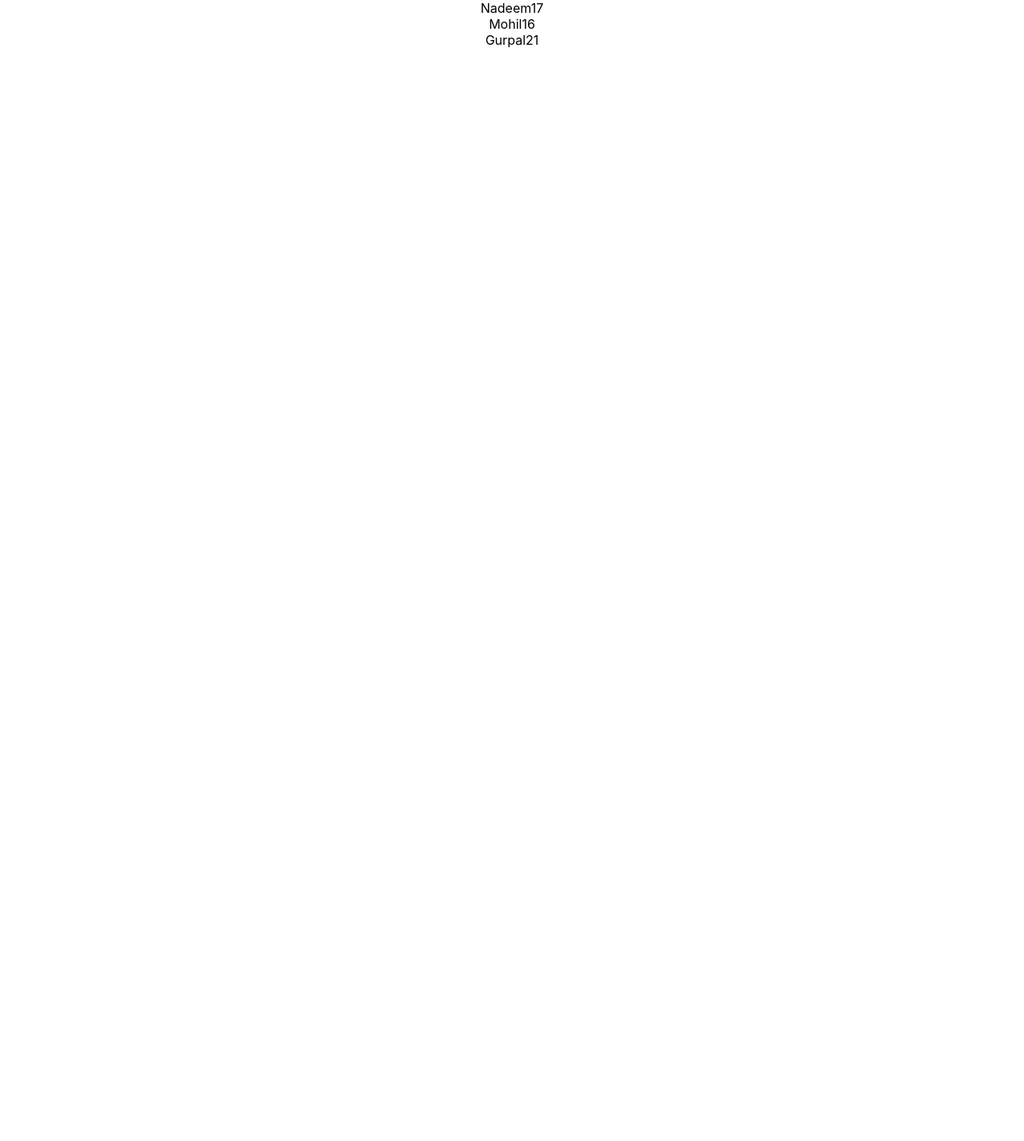
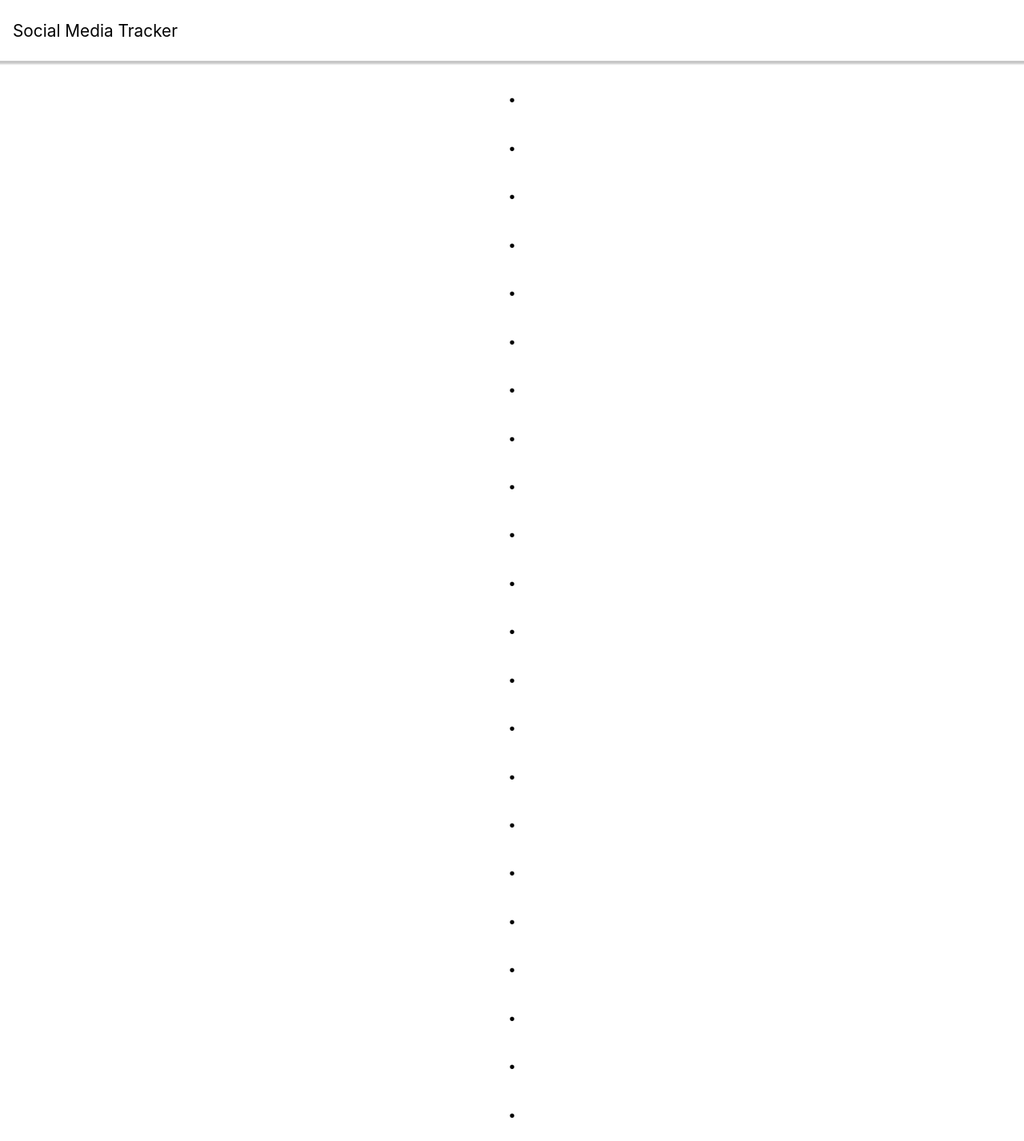
Before and after one commit to Nadeem-Mohamed/Social-Media-Tracker, a React (Create React App) app in the folder frontend/social-media-tracker/: page / in a window 1280 px wide. Shown: the whole page at 80% size. Before the commit the page ends 800 px from the top, so only its background shows below. Built offline with nearby package versions, Linux system fonts and the light colour scheme.

Commit message:
Added a navbar

```diff
--- a/frontend/social-media-tracker/package.json
+++ b/frontend/social-media-tracker/package.json
@@ -8,7 +8,9 @@
     "@testing-library/user-event": "^13.5.0",
     "react": "^18.2.0",
     "react-dom": "^18.2.0",
+    "react-router-dom": "^6.11.0",
     "react-scripts": "5.0.1",
+    "styled-components": "^5.3.10",
     "web-vitals": "^2.1.4"
   },
   "scripts": {
--- a/frontend/social-media-tracker/src/App.js
+++ b/frontend/social-media-tracker/src/App.js
@@ -1,25 +1,39 @@
 import logo from './logo.svg';
 import './App.css';
+import Navbar from './components/navbar.js'
+function App() {
 
-function App() {
-  const names=[
-    {name: "Nadeem", age: 17},
-    {name: "Mohil", age: 16},
-    {name: "Gurpal",age:  21}
-  ]
   return (
     <div className="App">
-      {names.map((details,key)=> {
-       return <Group name={details.name} age={details.age}></Group>})}
+      {Navbar()}
+
+    <h1>.</h1>
+    <h1>.</h1>
+    <h1>.</h1>
+    <h1>.</h1>
+    <h1>.</h1>
+    <h1>.</h1>
+    <h1>.</h1>
+    <h1>.</h1>
+    <h1>.</h1>
+    <h1>.</h1>
+    <h1>.</h1>
+    <h1>.</h1>
+    <h1>.</h1>
+    <h1>.</h1>
+    <h1>.</h1>
+    <h1>.</h1>
+    <h1>.</h1>
+    <h1>.</h1>
+    <h1>.</h1>
+    <h1>.</h1>
+    <h1>.</h1>
+    <h1>.</h1>
+
     </div>
   );
 }
 const Group=(props) => {
-  return(
-    <div>
-
-        {props.name}
-        {props.age}
-    </div>)
+  return
 }
 export default App;
--- /dev/null
+++ b/frontend/social-media-tracker/src/components/navbar.css
@@ -0,0 +1,21 @@
+.navigation{
+    height: 60px;
+  width: 100%;
+  display: flex;
+  position: fixed;
+  top: 0;
+  align-items: center;
+  position: relative;
+  padding: 0.5rem 0rem;
+  background-color: #fff;
+  color: black;
+  box-shadow: 0 2px 2px 2px rgba(9, 9, 9, 0.23);
+}
+
+
+.brand-name {
+    text-decoration: none;
+    color: black;
+    font-size: 1.3rem;
+    margin-left: 1rem;
+  }
--- /dev/null
+++ b/frontend/social-media-tracker/src/components/navbar.js
@@ -0,0 +1,9 @@
+import './navbar.css'
+export default function Navbar(){
+    return(
+    <nav className='navigation' >
+        <a href="/" className="brand-name">
+            Social Media Tracker
+          </a>
+    </nav>)
+}
```
Also changed, not shown: 1 other file (tests, documents, lock files or other folders).
